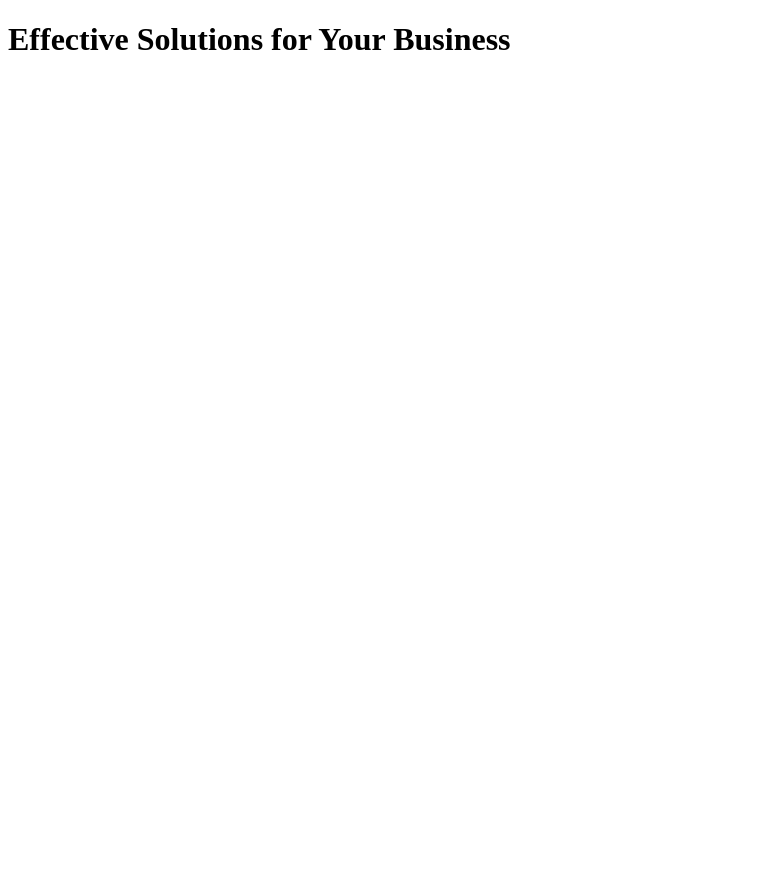
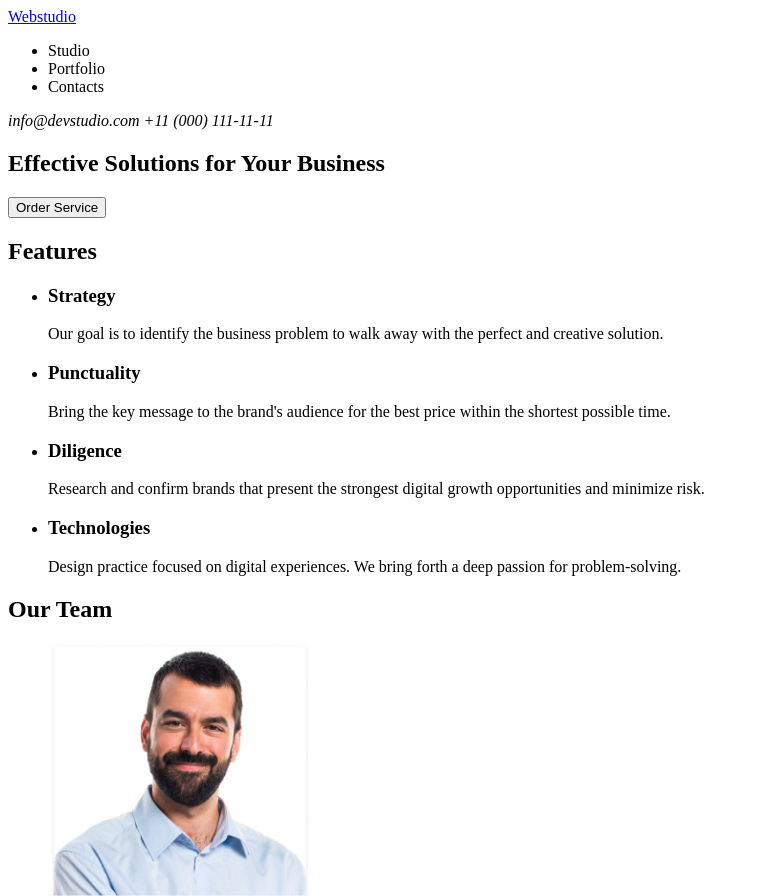
Before and after one commit to Lobash1/goit-markup-hw-01, a plain HTML site: page index.html in a window 1280 px wide. Shown: the top 896 px of the page, without its empty margins (0-759 px from the left). Before the commit the page ends 800 px from the top, so only its background shows below. Drawn offline with Linux system fonts and the light colour scheme.

Commit message:
add initial files

```diff
--- a/index.html
+++ b/index.html
@@ -6,6 +6,65 @@
     <title>Document</title>
 </head>
 <body>
-    <h1>Effective Solutions for Your Business</h1>
+    <header>
+        <nav>
+        <a href="./index.html">Webstudio</a>
+        <ul>
+            <li>Studio</li>
+            <li>Portfolio</li>
+            <li>Contacts</li>
+        </ul>
+    </nav>
+    <address>info@devstudio.com +11 (000) 111-11-11</address>
+    </header>
+    <main>
+        <section>
+<h1>Effective Solutions for Your Business</h1>
+<button type="button">Order Service</button>
+    </section>
+    <section>
+        <h2>Features</h2>
+        <ul>
+            <li>
+                <h3>Strategy</h3>
+                <p>Our goal is to identify the business
+                problem to walk away with the perfect and creative solution.</p>
+            </li>
+            <li>
+                <h3>Punctuality</h3>
+                <p>Bring the key message to the brand's audience for the best price within the shortest possible time.</p>
+            </li>
+            <li>
+                <h3>Diligence</h3>
+                <p>Research and confirm brands that present the strongest digital growth opportunities and minimize risk.</p>
+            </li>
+            <li>
+                <h3>Technologies</h3>
+                <p>Design practice focused on digital experiences. We bring forth a deep passion for problem-solving.</p>
+            </li>
+        </ul>
+    </section>
+    <section>
+        <h2>Our Team</h2>
+        <ul>
+            <li>
+                <img src="image/Team Card 1.jpg" alt="Mark Guerrero" width="264">
+            </li>
+            <li>
+                <img src="image/Team Card 2.jpg" alt="Tom Ford" width="264">
+            </li>
+            <li>
+                <img src="image/Team Card 3.jpg" alt="Camila Garcia" width="264">
+            </li>
+            <li>
+                <img src="image/Team Card 4.jpg" alt="Daniel Wilson" width="264">
+            </li>
+        </ul>
+    </section>
+    </main>
+    <footer>
+        <a href="./index.html">Webstudio</a>
+        <p>Increase the flow of customers and sales for your business with digital marketing & growth solutions.</p>
+    </footer>
 </body>
 </html>
```
Also changed, not shown: image/Team Card 1.jpg (added), image/Team Card 2.jpg (added), image/Team Card 3.jpg (added), image/Team Card 4.jpg (added), 1 other file.
